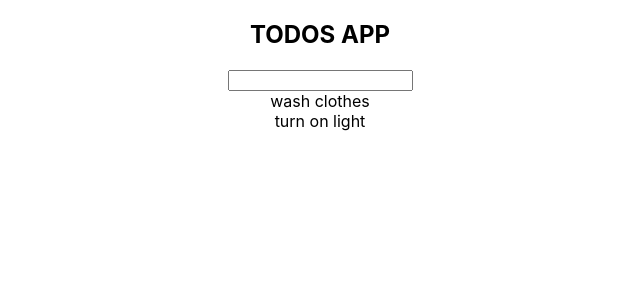
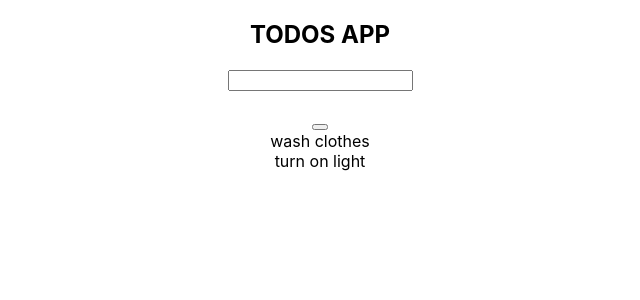
Before and after one commit to tony-26/todos-2, a React (Create React App) app: page / in a window 1280 px wide. Shown: the top 300 px of the page, without its empty margins (320-960 px from the left). Built offline with nearby package versions, Linux system fonts and the light colour scheme.

Commit message:
precessing addTask

```diff
--- a/src/App.js
+++ b/src/App.js
@@ -5,11 +5,11 @@ import TaskList from "./Components/TaskList";
 
 const App = () => {
   const [tasks, setTasks] = useState(["wash clothes", "turn on light"]);
-  const [userInput, setUserInput] = useState("");
+
   return (
     <div className="App">
       <h2>TODOS APP</h2>
-      <AddTask />
+      <AddTask tasks={tasks} setTasks={setTasks} />
       <TaskList tasks={tasks} />
     </div>
   );
--- a/src/Components/AddTask.js
+++ b/src/Components/AddTask.js
@@ -1,8 +1,21 @@
-const AddTask = () => {
+import { useState } from "react";
+
+const AddTask = (props) => {
+  const { tasks, setTasks } = props;
+
+  const [userInput, setUserInput] = useState("");
   return (
     <div>
-      <input />
+      <input
+        onChange={(e) => {
+          setUserInput(e.target.value);
+        }}
+        value={userInput}
+      />
+      <h2>{userInput}</h2>
+      <button onClick={()=>{
 
+      }}></button>
     </div>
   );
 };
```
